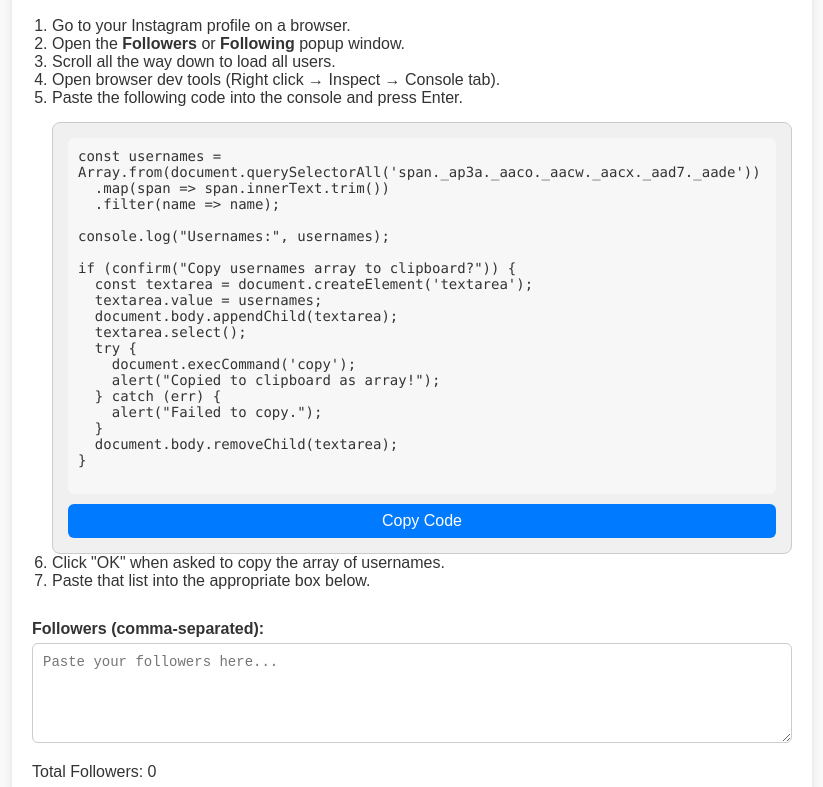
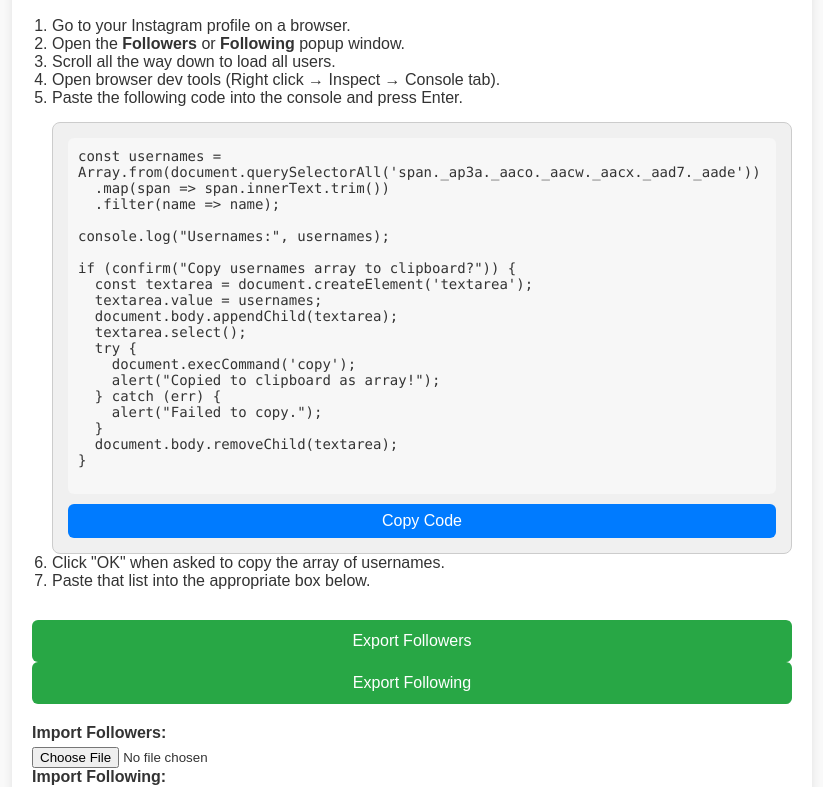
Before and after one commit to TheMIU/Instagram-Follower-Analyzer, a plain HTML site: page index.html in a window 1280 px wide. Shown: the part 171-958 px from the top of the page, without its empty margins (228-1051 px from the left). Drawn offline with Linux system fonts and the light colour scheme.

Commit message:
import export txt

```diff
--- a/index.html
+++ b/index.html
@@ -51,6 +51,22 @@ if (confirm("Copy usernames array to clipboard?")) {
 
     </div>
 
+    <!-- Export Buttons -->
+    <div class="box">
+      <button onclick="exportText('followers')">Export Followers</button>
+      <button onclick="exportText('following')">Export Following</button>
+    </div>
+
+    <!-- Import Buttons -->
+    <div class="box">
+      <label for="importFollowers">Import Followers:</label>
+      <input type="file" id="importFollowers" accept=".txt" onchange="importText(this, 'followers')">
+
+      <label for="importFollowing">Import Following:</label>
+      <input type="file" id="importFollowing" accept=".txt" onchange="importText(this, 'following')">
+    </div>
+
+
     <div class="box">
       <label for="followers">Followers (comma-separated):</label>
       <textarea id="followers" placeholder="Paste your followers here..."></textarea>
--- a/js/script.js
+++ b/js/script.js
@@ -12,6 +12,51 @@ function copyCode() {
     }
     document.body.removeChild(textarea);
 }
+
+/* ///////////////////// export import ///////////////////// */
+function exportText(type) {
+    const textarea = document.getElementById(type);
+    const text = textarea.value;
+    const blob = new Blob([text], { type: 'text/plain' });
+    const link = document.createElement('a');
+    link.download = `${type}.txt`;
+    link.href = URL.createObjectURL(blob);
+    link.click();
+}
+
+function importText(input, type) {
+    const file = input.files[0];
+    if (!file) return;
+
+    const reader = new FileReader();
+    reader.onload = function (e) {
+        document.getElementById(type).value = e.target.result;
+        updateCount(type); // update follower/following count
+    };
+    reader.readAsText(file);
+}
+
+/* ///////////////////// update counts ///////////////////// */
+/* function updateCount(type) {
+    const textarea = document.getElementById(type);
+    const count = textarea.value.split(',').map(name => name.trim()).filter(name => name).length;
+    document.getElementById(type + 'Count').innerText = count;
+}
+ */
+
+function importText(input, type) {
+    const file = input.files[0];
+    if (!file) return;
+
+    const reader = new FileReader();
+    reader.onload = function(e) {
+        document.getElementById(type).value = e.target.result;
+        // Trigger count update using the correct IDs
+        updateCount(type, type + 'Count');
+    };
+    reader.readAsText(file);
+}
+
 
 function updateCount(inputId, countId) {
     const input = document.getElementById(inputId).value;
@@ -30,7 +75,6 @@ document.getElementById('followers').addEventListener('input', () => {
 document.getElementById('following').addEventListener('input', () => {
     updateCount('following', 'followingCount');
 });
-
 
 /* ///////////////////// analyze ///////////////////// */
 function analyze() {
```
Also changed, not shown: 1 other file. Lines whose indentation alone changed are shown as unchanged.
